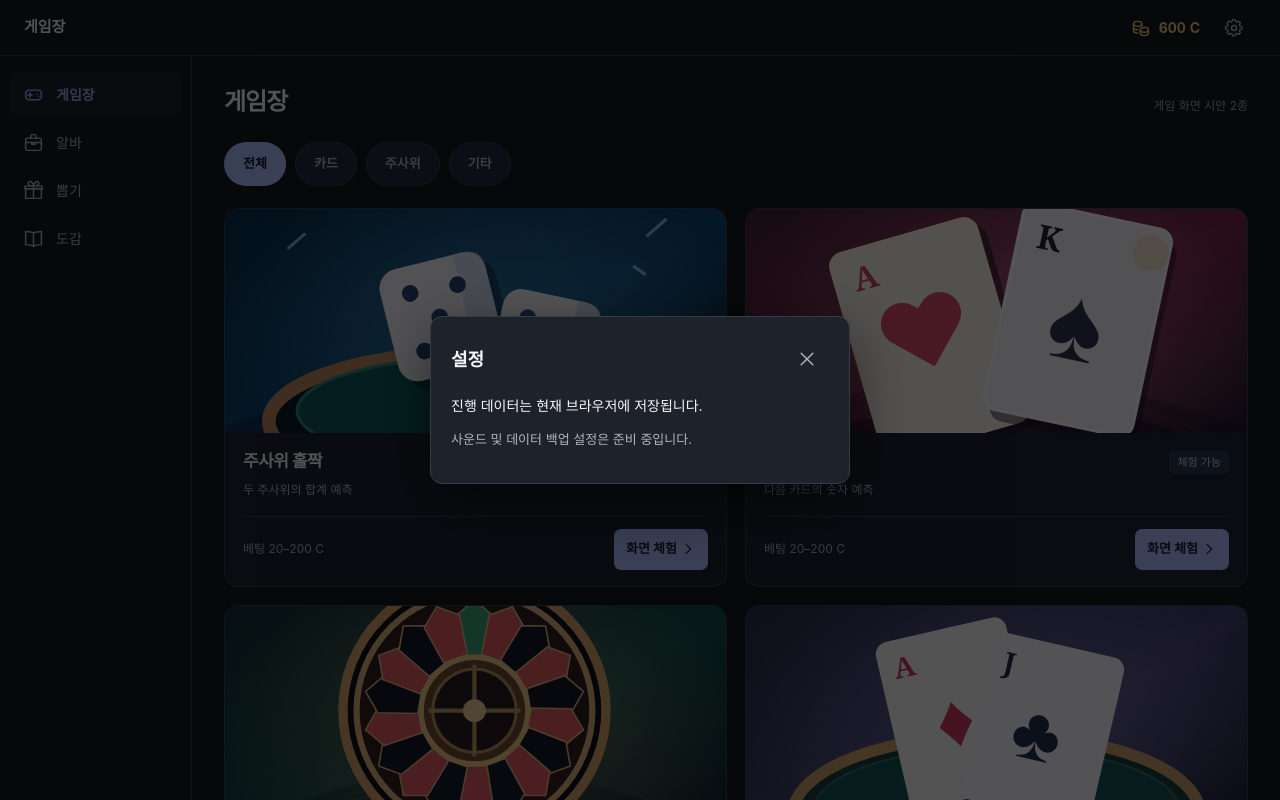
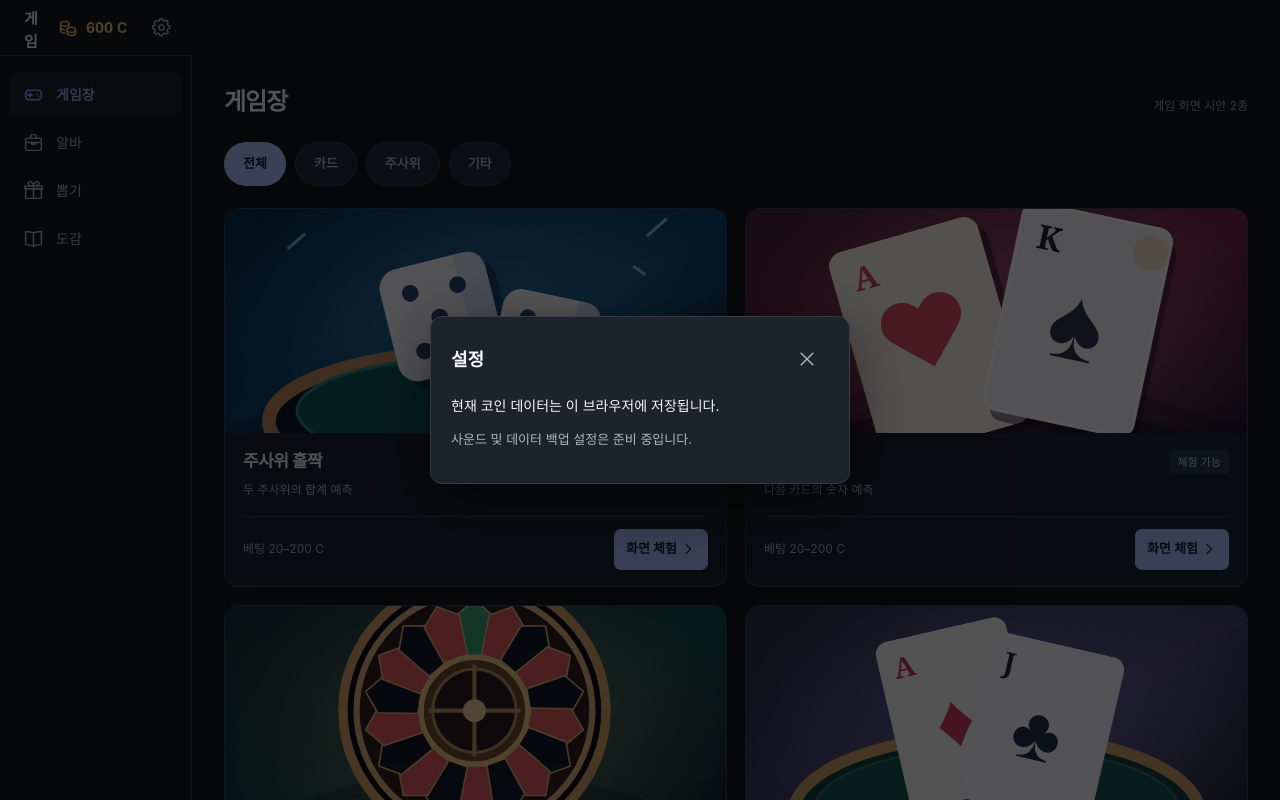
Before and after one commit to y3ssam/mini-game-center, a React (Vite) app: page / in a window 1280 px wide. Both pictures are taken after a click on the button "설정 열기". Built offline with nearby package versions, Linux system fonts and the light colour scheme.

Commit message:
feat(ui): connect full-width preview navigation and preserve wallet

```diff
--- a/src/app/App.tsx
+++ b/src/app/App.tsx
@@ -8,100 +8,62 @@ import { JobsView } from '../features/jobs/JobsView';
 import { PAGES, type PageId } from './navigation/pages';
 import styles from './App.module.css';
 
-interface NavProps {
-  activePage: PageId;
-  onSelect: (page: PageId) => void;
-  location: 'side' | 'bottom';
-}
-
-function MainNavigation({ activePage, onSelect, location }: NavProps) {
-  return (
-    <nav
-      aria-label={location === 'side' ? '데스크톱 주 메뉴' : '모바일 주 메뉴'}
-      className={location === 'side' ? styles.sidebar : styles.bottomNav}
-    >
-      {PAGES.map(({ id, icon, label }) => (
-        <button
-          type="button"
-          key={id}
-          aria-current={activePage === id ? 'page' : undefined}
-          className={styles.navItem}
-          onClick={() => onSelect(id)}
-        >
-          <GameIcon name={icon} size={21} />
-          <span>{label}</span>
-        </button>
-      ))}
-    </nav>
-  );
-}
-
-function StatusBar({ onSettings }: { onSettings: () => void }) {
-  const balance = useWalletStore((state) => state.balance);
-  return (
-    <header className={styles.statusBar}>
-      <span className={styles.statusTitle}>게임장</span>
-      <div className={styles.statusActions}>
-        <div className={styles.coinAmount} aria-label={`보유 코인 ${balance.toLocaleString('ko-KR')} C`}>
-          <GameIcon name="coins" size={20} />
-          <span>{balance.toLocaleString('ko-KR')} C</span>
-        </div>
-        <button type="button" className={styles.iconButton} aria-label="설정 열기" onClick={onSettings}>
-          <GameIcon name="settings" size={20} />
-        </button>
-      </div>
-    </header>
-  );
+type NavProps = { activePage: PageId; onSelect: (page: PageId) => void; location: 'side' | 'bottom' };
+function Navigation({ activePage, onSelect, location }: NavProps) {
+  return <nav aria-label={location === 'side' ? '데스크톱 주 메뉴' : '모바일 주 메뉴'}
+    className={location === 'side' ? styles.sidebar : styles.bottomNav}>
+    {PAGES.map(({ id, icon, label }) => <button key={id} type="button"
+      aria-current={activePage === id ? 'page' : undefined} className={styles.navItem}
+      onClick={() => onSelect(id)}><GameIcon name={icon} size={21} /><span>{label}</span></button>)}
+  </nav>;
 }
 
 export function App() {
   const [activePage, setActivePage] = useState<PageId>('games');
+  const [inPreview, setInPreview] = useState(false);
   const [settingsOpen, setSettingsOpen] = useState(false);
-  const settingsTriggerRef = useRef<HTMLDivElement>(null);
+  const settingsButton = useRef<HTMLButtonElement>(null);
+  const balance = useWalletStore((state) => state.balance);
+
+  function navigate(page: PageId) { setActivePage(page); setInPreview(false); }
+  function closeSettings() { setSettingsOpen(false); settingsButton.current?.focus(); }
 
   useEffect(() => {
     if (!settingsOpen) return;
-    const handleEscape = (event: KeyboardEvent) => {
-      if (event.key === 'Escape') setSettingsOpen(false);
-    };
-    window.addEventListener('keydown', handleEscape);
-    return () => window.removeEventListener('keydown', handleEscape);
+    const escape = (event: KeyboardEvent) => { if (event.key === 'Escape') setSettingsOpen(false); };
+    window.addEventListener('keydown', escape);
+    return () => window.removeEventListener('keydown', escape);
   }, [settingsOpen]);
 
-  const closeSettings = () => {
-    setSettingsOpen(false);
-    settingsTriggerRef.current?.querySelector('button')?.focus();
-  };
-
-  return (
-    <div className={styles.shell}>
-      <div ref={settingsTriggerRef} className={styles.headerSlot}>
-        <StatusBar onSettings={() => setSettingsOpen(true)} />
+  return <div className={inPreview ? styles.shell + ' ' + styles.playing : styles.shell}>
+    <header className={styles.statusBar}>
+      <div className={styles.statusTitle}><GameIcon name="gamepad" size={22} /><span>게임장</span></div>
+      <div className={styles.statusActions}>
+        <div className={styles.coinAmount} aria-label={'보유 코인 ' + balance.toLocaleString('ko-KR') + ' C'}>
+          <GameIcon name="coins" size={20}/><span>{balance.toLocaleString('ko-KR')} C</span>
         </div>
-      <MainNavigation activePage={activePage} onSelect={setActivePage} location="side" />
+        <button ref={settingsButton} type="button" className={styles.iconButton} aria-label="설정 열기"
+          onClick={() => setSettingsOpen(true)}><GameIcon name="settings" size={21}/></button>
+      </div>
+    </header>
+    <Navigation activePage={activePage} onSelect={navigate} location="side" />
     <main id="main-content" className={styles.main}>
-        {activePage === 'games' && <GamesView />}
+      {activePage === 'games' && <GamesView onPreviewChange={setInPreview} />}
       {activePage === 'jobs' && <JobsView />}
       {activePage === 'draw' && <DrawView />}
       {activePage === 'collection' && <CollectionView />}
     </main>
-      <MainNavigation activePage={activePage} onSelect={setActivePage} location="bottom" />
-      {settingsOpen && (
-        <div className={styles.modalBackdrop} onMouseDown={(event) => {
-          if (event.target === event.currentTarget) closeSettings();
+    <Navigation activePage={activePage} onSelect={navigate} location="bottom"/>
+    {settingsOpen && <div className={styles.modalBackdrop} onMouseDown={(e) => {
+      if (e.target === e.currentTarget) closeSettings();
     }}>
-          <section className={styles.modal} role="dialog" aria-modal="true" aria-labelledby="settings-title">
-            <div className={styles.modalHeading}>
-              <h2 id="settings-title">설정</h2>
-              <button type="button" autoFocus className={styles.iconButton} aria-label="설정 닫기" onClick={closeSettings}>
-                <GameIcon name="close" />
-              </button>
+      <section role="dialog" aria-modal="true" aria-labelledby="settings-title" className={styles.modal}>
+        <div className={styles.modalHeading}><h2 id="settings-title">설정</h2>
+          <button type="button" autoFocus className={styles.iconButton} aria-label="설정 닫기" onClick={closeSettings}><GameIcon name="close"/></button>
         </div>
-            <p>진행 데이터는 현재 브라우저에 저장됩니다.</p>
+        <p>현재 코인 데이터는 이 브라우저에 저장됩니다.</p>
         <p className={styles.hint}>사운드 및 데이터 백업 설정은 준비 중입니다.</p>
       </section>
-        </div>
-      )}
-    </div>
-  );
+    </div>}
+  </div>;
 }
```
Lines whose indentation alone changed are shown as unchanged.
